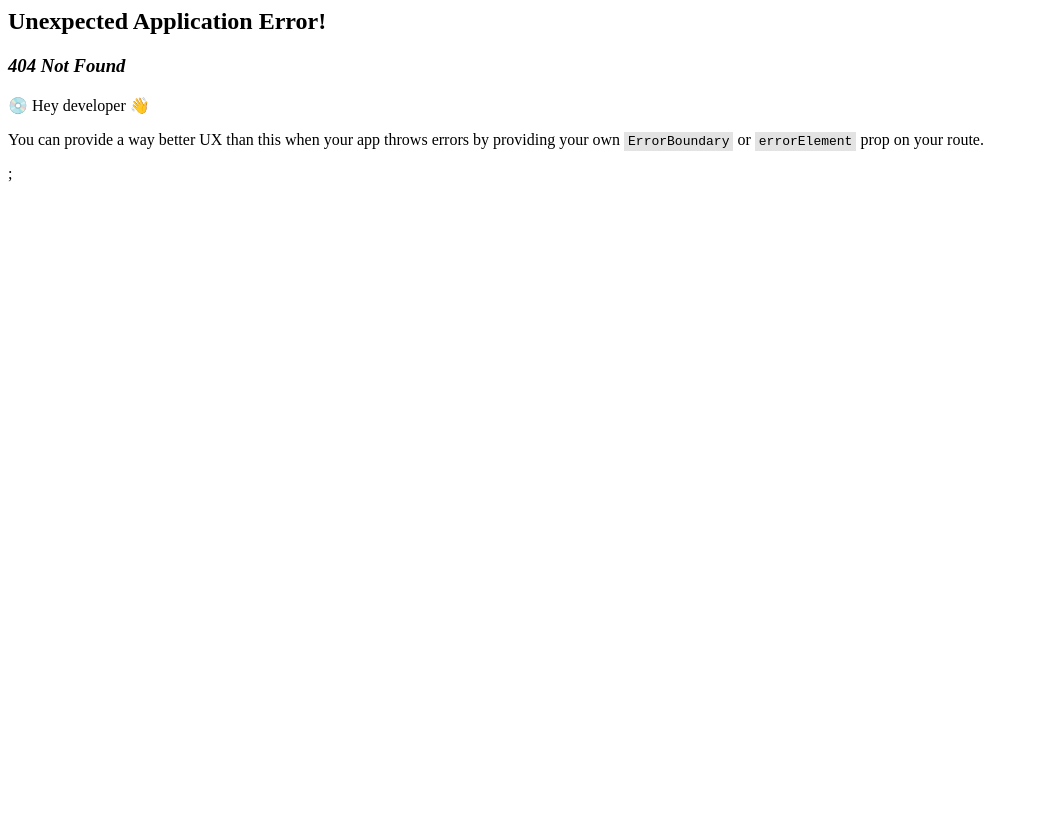
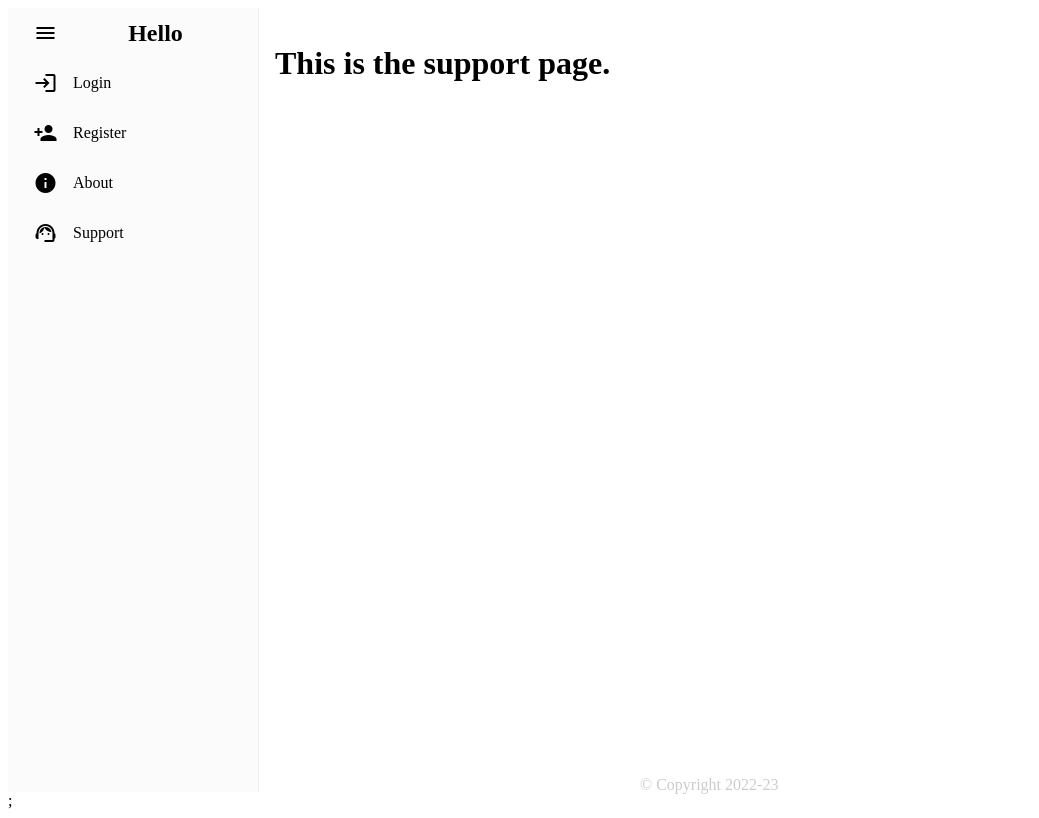
Before and after one commit to Aryanxfa/Digital-Payments-Book-old, a React (Create React App) app: page /support in a window 1280 px wide. Before the commit this address had no page. Shown: the whole page, without its empty margins (0-1039 px from the left). Built offline with nearby package versions, Linux system fonts and the light colour scheme.

Commit message:
add a support page

```diff
--- a/src/App.jsx
+++ b/src/App.jsx
@@ -8,6 +8,7 @@ import { Homepage } from "./routes/Home/Homepage";
 import { Dashboard } from "./routes/Admin/Dashboard";
 import { Dashroot } from "./routes/Admin/RootDash";
 import { Profile } from "./routes/Admin/Profile";
+import { Support } from "./routes/Home/Support";
 
 const router = createBrowserRouter([
     {
@@ -29,6 +30,10 @@ const router = createBrowserRouter([
             {
                 path: "about",
                 element: <About />,
+            },
+            {
+                path: "support",
+                element: <Support />,
             },
         ],
     },
--- a/src/routes/Home/Root.jsx
+++ b/src/routes/Home/Root.jsx
@@ -19,6 +19,7 @@ export function Root() {
                     <MenuItem icon={<span className="material-icons">login</span>} component={<Link to="/login" />}> Login</MenuItem>
                     <MenuItem icon={<span className="material-icons">person_add</span>} component={<Link to="/register" />}> Register</MenuItem>
                     <MenuItem icon={<span className="material-icons">info</span>} component={<Link to="/about" />}> About</MenuItem>
+                    <MenuItem icon={<span className="material-icons">support_agent</span>} component={<Link to="/support" />}> Support</MenuItem>
                 </Menu>
             </Sidebar>
             <div className="container">
--- /dev/null
+++ b/src/routes/Home/Support.jsx
@@ -0,0 +1,9 @@
+import React from "react";
+
+export function Support() {
+    return (
+        <div className="login">
+            <h1>This is the support page.</h1>
+        </div>
+    );
+}
```
